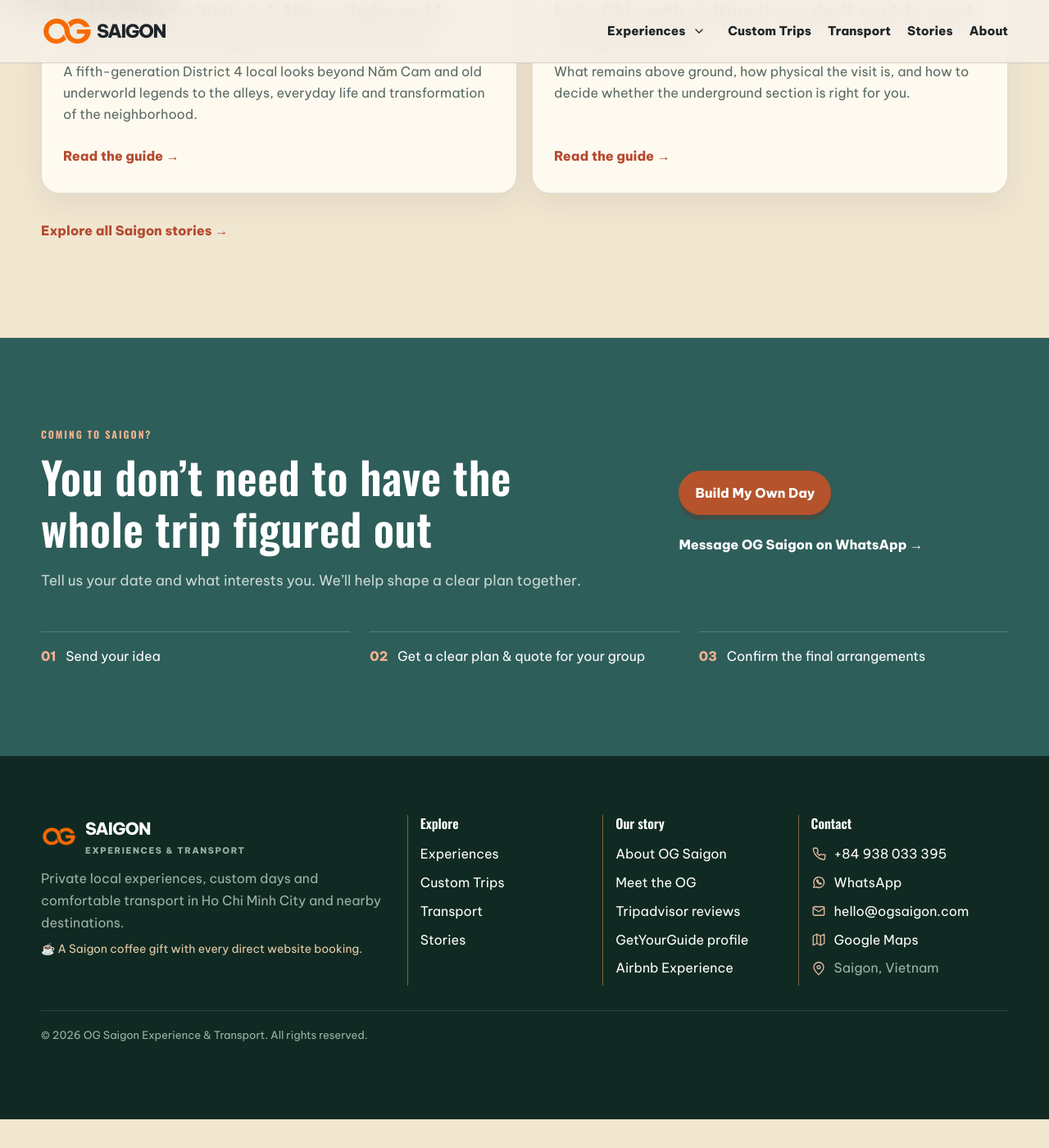
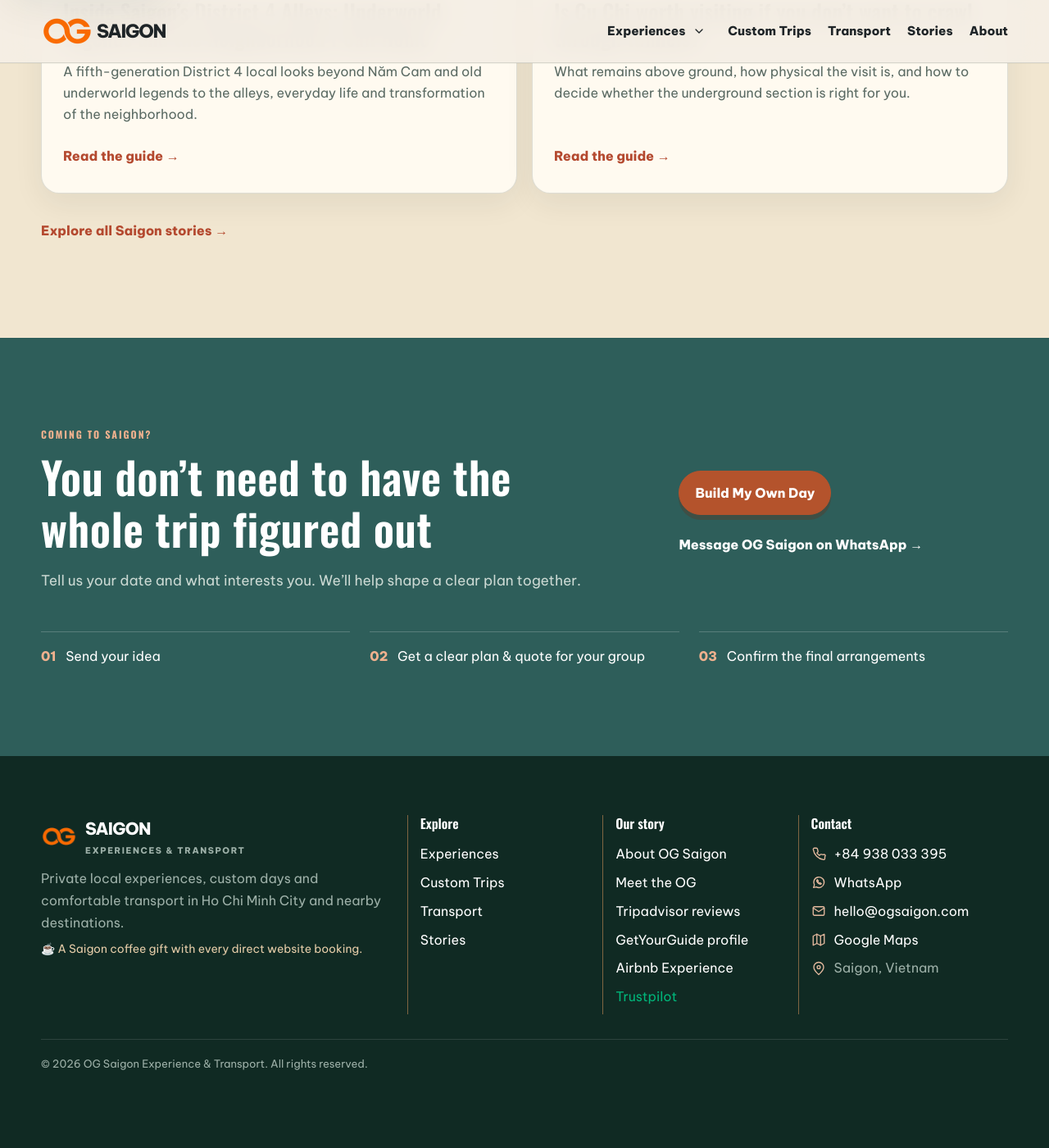
Before and after one commit to DSG2025/DSG2025.github.io, a Jekyll site: the page built from index.html, in a window 1280 px wide and 1400 px high, scrolled down 6080 px. Shown: the whole window at 82% size. Built offline with Jekyll 4.4.1, drawn with Linux system fonts in a browser that asks for light colours; some web fonts are replaced; before the commit the page ends 7445 px from its top, so only the background shows below that.

Commit message:
style(trust): apply Trustpilot brand green and add footer links

```diff
--- a/_includes/site-footer.html
+++ b/_includes/site-footer.html
@@ -32,6 +32,7 @@
 <p><a href="/about/">About</a></p>
 <p><a data-platform-link="tripadvisor" href="https://www.tripadvisor.com/Attraction_Review-g293925-d34420172-Reviews-OG_Saigon_Experience_Transport-Ho_Chi_Minh_City.html" rel="noopener" target="_blank">Tripadvisor</a></p>
 <p><a data-platform-link="getyourguide" href="https://www.getyourguide.com/og-saigon-experience--transport-s695288/" rel="noopener" target="_blank">GetYourGuide</a></p><p><a data-platform-link="airbnb" href="https://www.airbnb.com/experiences/7046435" rel="noopener" target="_blank">Airbnb Experience</a></p>
+<p><a class="footer-trustpilot-link" href="https://www.trustpilot.com/review/ogsaigon.com" rel="noopener noreferrer" target="_blank">Trustpilot</a></p>
 </div>
 <div class="footer-contact">
 <h2>Contact</h2>
@@ -66,6 +67,7 @@
 <p><a href="/meet-duy/">Meet the OG</a></p>
 <p><a data-platform-link="tripadvisor" href="https://www.tripadvisor.com/Attraction_Review-g293925-d34420172-Reviews-OG_Saigon_Experience_Transport-Ho_Chi_Minh_City.html" rel="noopener" target="_blank">Tripadvisor reviews</a></p>
 <p><a data-platform-link="getyourguide" href="https://www.getyourguide.com/og-saigon-experience--transport-s695288/" rel="noopener" target="_blank">GetYourGuide profile</a></p><p><a data-platform-link="airbnb" href="https://www.airbnb.com/experiences/7046435" rel="noopener" target="_blank">Airbnb Experience</a></p>
+<p><a class="footer-trustpilot-link" href="https://www.trustpilot.com/review/ogsaigon.com" rel="noopener noreferrer" target="_blank">Trustpilot</a></p>
 </div>
 <div>
 <h2>Contact</h2>
--- a/assets/css/home-v2.css
+++ b/assets/css/home-v2.css
@@ -917,6 +917,11 @@
   font-weight: 700;
 }
 
+/* Trustpilot green, darkened for readable text on the white review card. */
+body.home-v2 .reviews-proof .review-platform-proof.review-platform-trustpilot {
+  color: #008558;
+}
+
 body.home-v2 .reviews-proof .review-platform-proof:hover {
   border-color: var(--rust);
 }
--- a/assets/css/style.css
+++ b/assets/css/style.css
@@ -844,6 +844,11 @@
   color: #fff;
 }
 
+/* Official Trustpilot green on the dark footer background. */
+.site-footer .footer-grid a.footer-trustpilot-link {
+  color: #00b67a;
+}
+
 .footer-muted {
   color: #9eb1a9;
 }
--- a/index.html
+++ b/index.html
@@ -259,7 +259,7 @@
 <a class="review-platform-proof" data-platform-link="getyourguide" href="https://www.getyourguide.com/og-saigon-experience--transport-s695288/" rel="noopener noreferrer" target="_blank" aria-label="Read OG Saigon reviews on GetYourGuide (opens in a new tab)"><img src="/assets/images/review-platforms/getyourguide.svg" alt="" aria-hidden="true" width="29" height="23" loading="lazy"><span>GetYourGuide</span></a>
 <a class="review-platform-proof" data-platform-link="airbnb" href="https://www.airbnb.com/experiences/7046435" rel="noopener noreferrer" target="_blank" aria-label="Read OG Saigon reviews on Airbnb (opens in a new tab)"><img src="/assets/images/review-platforms/airbnb.svg" alt="" aria-hidden="true" width="25" height="25" loading="lazy"><span>Airbnb</span></a>
 <a class="review-platform-proof" href="https://maps.app.goo.gl/WbifDsGKfHmSeFuR7" rel="noopener noreferrer" target="_blank" aria-label="View OG Saigon on Google Maps (opens in a new tab)"><img src="/assets/images/review-platforms/googlemaps.svg" alt="" aria-hidden="true" width="18" height="26" loading="lazy"><span>Google Maps</span></a>
-<a class="review-platform-proof" href="https://www.trustpilot.com/review/ogsaigon.com" rel="noopener noreferrer" target="_blank" aria-label="Read OG Saigon reviews on Trustpilot (opens in a new tab)"><span>Trustpilot</span></a>
+<a class="review-platform-proof review-platform-trustpilot" href="https://www.trustpilot.com/review/ogsaigon.com" rel="noopener noreferrer" target="_blank" aria-label="Read OG Saigon reviews on Trustpilot (opens in a new tab)"><span>Trustpilot</span></a>
 </div>
 <p class="reviews-proof-note">Guest feedback across trusted review platforms</p>
 </div>
```
